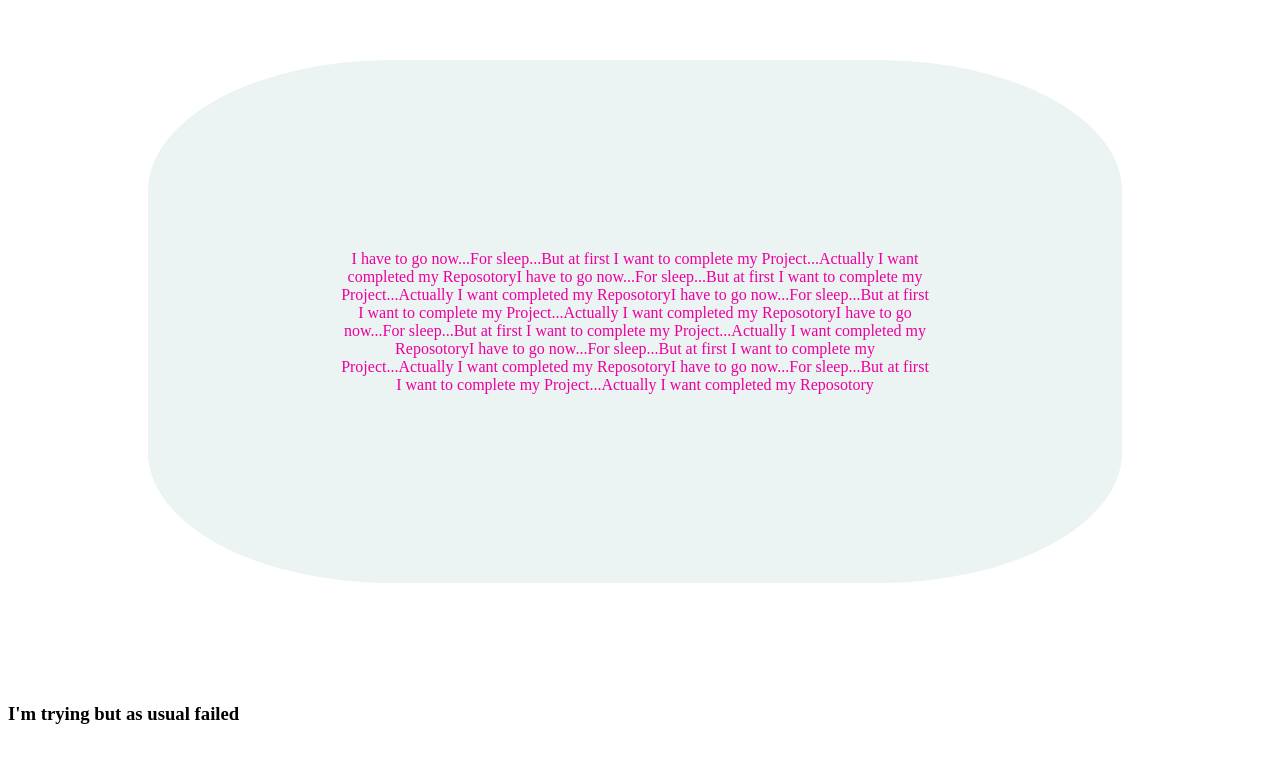
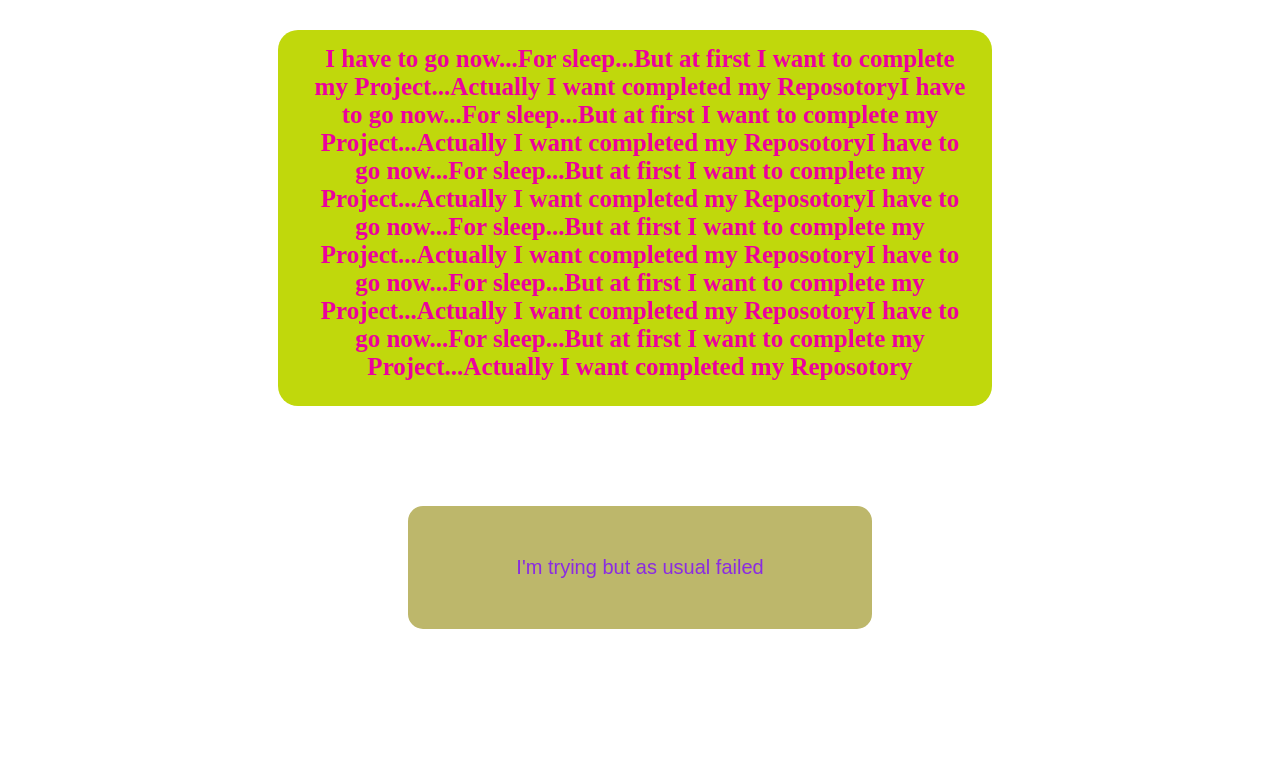
Before and after one commit to Mariyam-Suraiya/my-first-repo, a plain HTML site: page index.html in a window 1280 px wide. Drawn offline with Linux system fonts and the light colour scheme.

Commit message:
added style

```diff
--- a/index.html
+++ b/index.html
@@ -8,17 +8,33 @@
     </title>
     <style>
         p{
-            background-color: rgb(235, 243, 243);
+            background-color: rgb(192, 216, 12);
             color: rgb(236, 0, 158);
             text-align: center;
             text-emphasis:initial;
-            font-weight: 400;
-            border-radius: 25%;
-            padding: 15%;
-            margin-top: 60px;
-            margin-bottom: 120px;
-            margin-left: 140px;
-            margin-right: 150px;
+            font-weight: 600;
+            border-radius: 20px;
+            padding: 15px 20px 25px 30px;
+            margin-top: 30px;
+            margin-bottom: 40px;
+            margin-left: 270px;
+            margin-right: 280px;
+            font-size: 25px;
+            border-color: rgba(88, 12, 230, 0.89);
+        }
+        h3{
+            text-align:center;
+            color: blueviolet;
+            background-color: darkkhaki;
+            font-family: Arial, Helvetica, sans-serif;
+            font-weight: 500;
+            font-size: 20px;
+           margin: 100px 400px 100px 400px;
+            padding: 50px 40px 50px 40px;
+            border-radius: 15px;
+            border-bottom: 50px yellowgreen;
+            border-top: 100px yellowgreen;
+            border-left-width: 200px yellowgreen;
         }
 
     </style>
```
